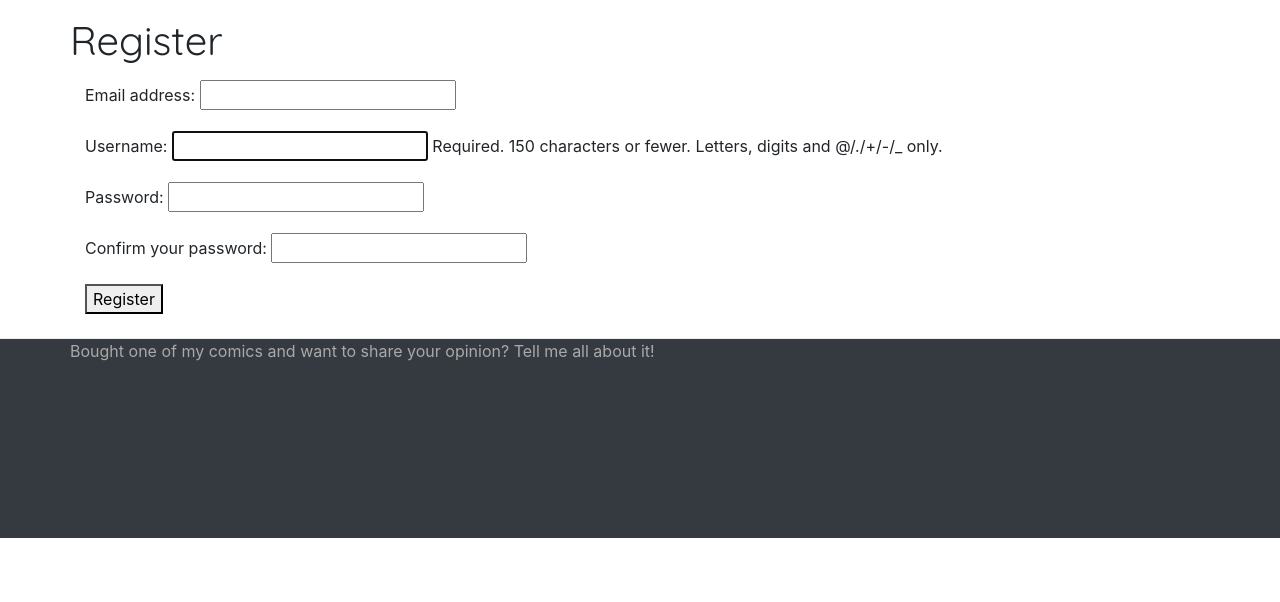
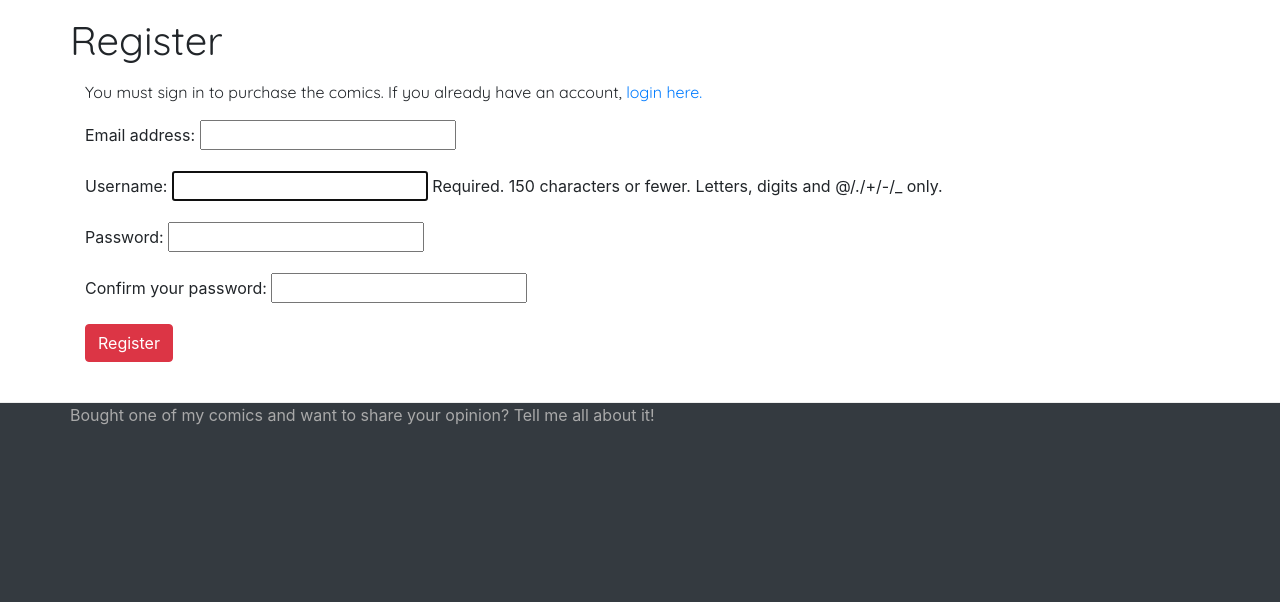
Before and after one commit to adonegan/milestone4-mycomicjumble, a Django app: page /accounts/register/ in a window 1280 px wide. Shown: the part 56-658 px from the top of the page. Run offline with Django 3.2, Linux system fonts and the light colour scheme; some libraries are stand-ins or nearby versions.

Commit message:
Add simple form styling

```diff
--- a/accounts/templates/registration.html
+++ b/accounts/templates/registration.html
@@ -9,8 +9,11 @@
     <div class="row">
         <div class="col">
             <form method="POST">
+                <div class="form-group">
+                    <p class="card-text">You must sign in to purchase the comics. If you already have an account, <a href="{% url 'login' %}">login here.</a></p>
                 {% csrf_token %} {{ registration_form.as_p }}
-                <button type="submit">Register</button>
+                <button type="submit" class="btn btn-danger">Register</button>
+            </div>
             </form>
             <br>
         </div>
```
